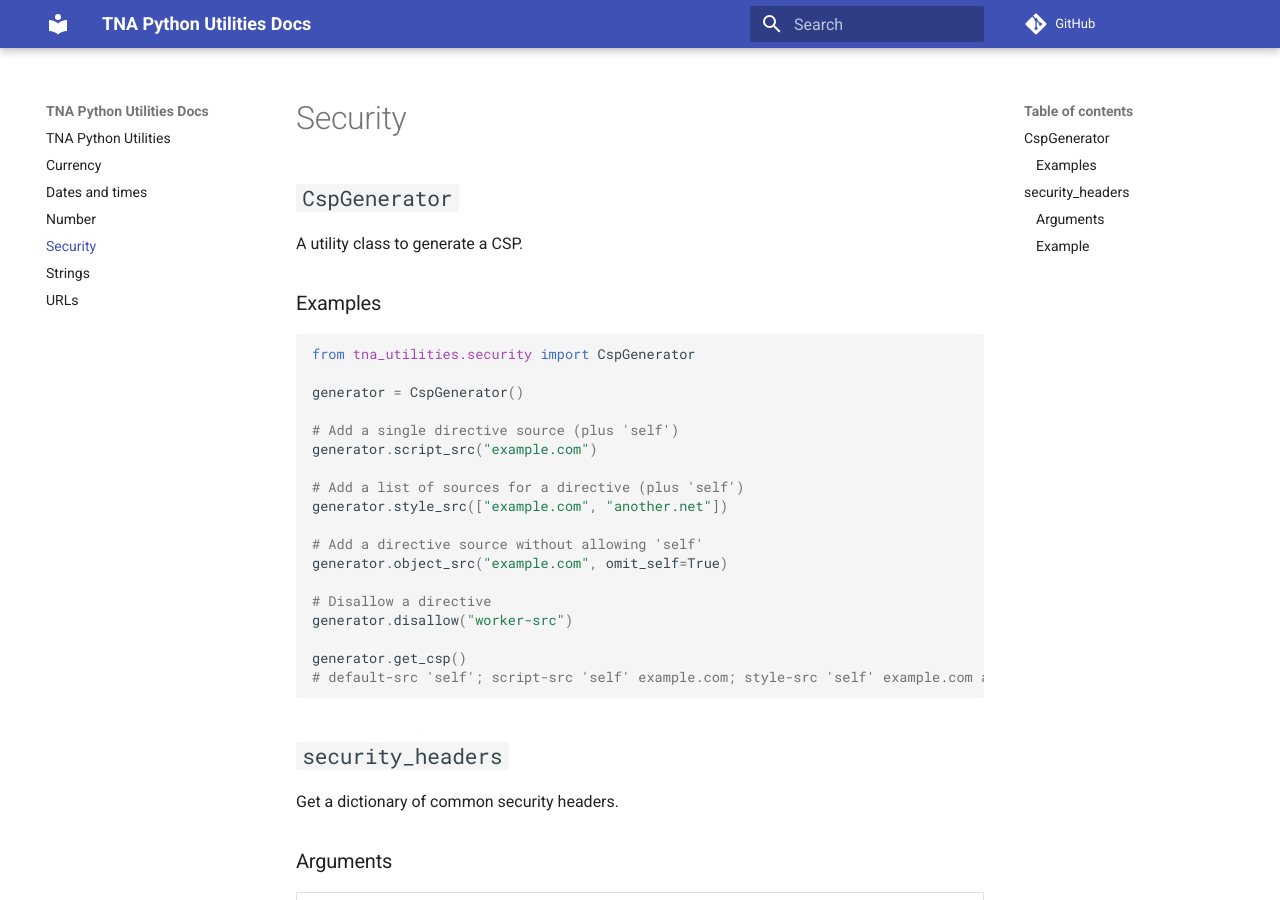
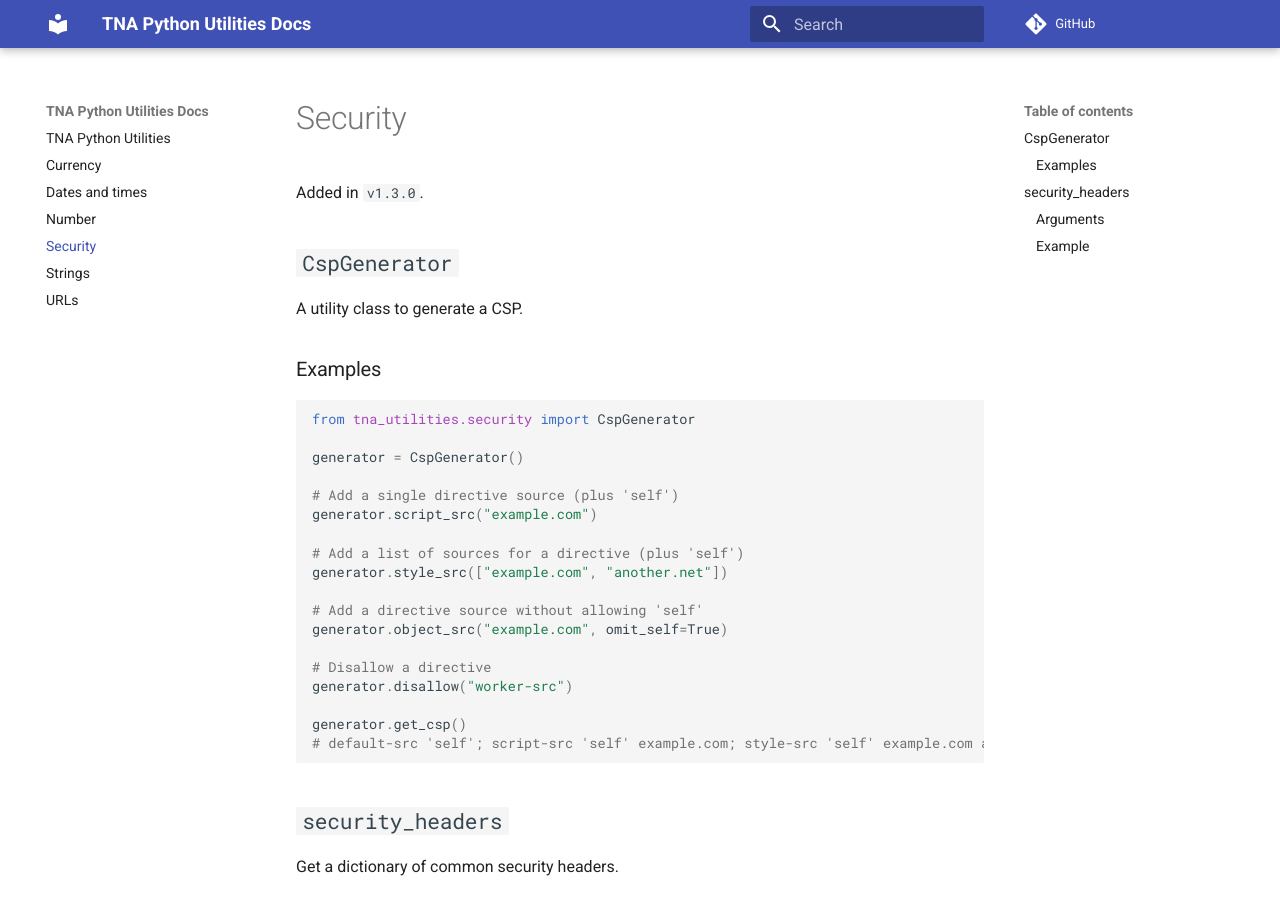
Before and after one commit to nationalarchives/python-utilities, an MkDocs documentation site: the page built from docs/security.md, in a window 1280 px wide and 900 px high. Built offline with MkDocs 1.6.1 and Material for MkDocs 9.7.7, drawn with Linux system fonts in a browser that asks for light colours; comment, search, counter and statistics services are not loaded.

Commit message:
Add version information to security documentation

```diff
--- a/docs/security.md
+++ b/docs/security.md
@@ -1,4 +1,6 @@
 # Security
+
+Added in `v1.3.0`.
 
 ## `CspGenerator`
 
```
